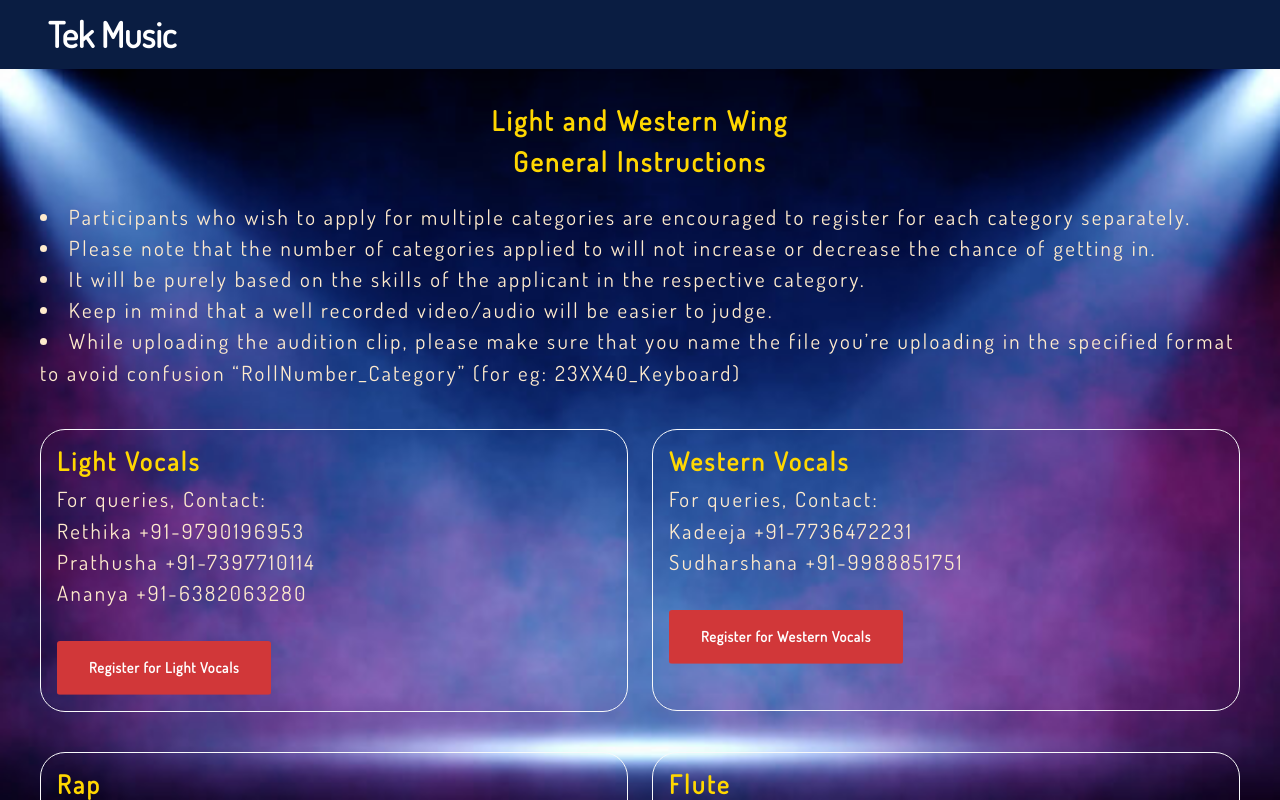
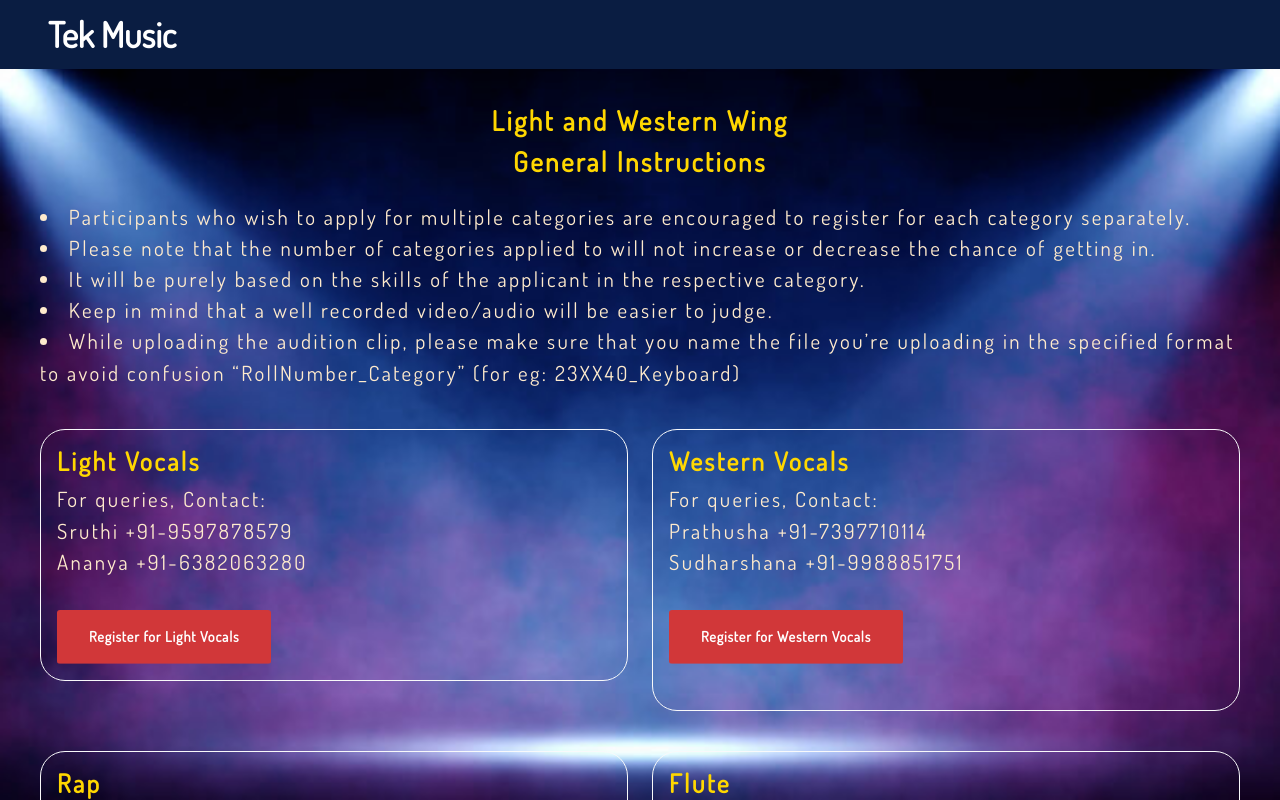
Before and after one commit to rethikaskumar/TekMusic, a React (Create React App) app: page /talenthunt/light-western in a window 1280 px wide. Built offline with nearby package versions, Linux system fonts and the light colour scheme.

Commit message:
poc final changes

```diff
--- a/src/Classical.js
+++ b/src/Classical.js
@@ -76,7 +76,7 @@ function Classical() {
                   <Card.Title><div className="maincontent3t">Violin</div></Card.Title>
                   <Card.Text>
                     <div className="maincontent3">For queries, Contact:</div>
-                    <div className="maincontent3">Rethika +91-9790196953</div>
+                    <div className="maincontent3">Harini +91-7904978818</div>
                   </Card.Text>
                   <a href="https://forms.gle/LNrBkXpdcN7gNc7JA" target="_blank" rel="noopener noreferrer" className='fontjoin'>
                     <button className="button text-bt-2">Register for Violin</button>
--- a/src/Lightwestern.js
+++ b/src/Lightwestern.js
@@ -50,8 +50,7 @@ function Lightwestern() {
                   <Card.Title><div className="maincontent3t">Light Vocals</div></Card.Title>
                   <Card.Text>
                     <div className="maincontent3">For queries, Contact:</div>
-                    <div className="maincontent3">Rethika +91-9790196953</div>
-                    <div className="maincontent3">Prathusha +91-7397710114</div>
+                    <div className="maincontent3">Sruthi +91-9597878579</div>
                     <div className="maincontent3">Ananya +91-6382063280</div>
                   </Card.Text>
                   <a href="https://forms.gle/wMc8QFVKUEqmAZgS8" target="_blank" rel="noopener noreferrer" className='fontjoin'>
@@ -67,7 +66,7 @@ function Lightwestern() {
                   <Card.Title><div className="maincontent3t">Western Vocals</div></Card.Title>
                   <Card.Text>
                     <div className="maincontent3">For queries, Contact:</div>
-                    <div className="maincontent3">Kadeeja +91-7736472231</div>
+                    <div className="maincontent3">Prathusha +91-7397710114</div>
                     <div className="maincontent3">Sudharshana +91-9988851751</div>
 
                   </Card.Text>
@@ -161,7 +160,7 @@ function Lightwestern() {
                   <Card.Title><div className="maincontent3t">Violin</div></Card.Title>
                   <Card.Text>
                     <div className="maincontent3">For queries, Contact:</div>
-                    <div className="maincontent3">Rethika +91-9790196953</div>
+                    <div className="maincontent3">Harini +91-7904978818</div>
                     <div className="maincontent3"></div>
                   </Card.Text>
                   <a href="https://forms.gle/LNrBkXpdcN7gNc7JA" target="_blank" rel="noopener noreferrer" className='fontjoin'>
--- a/src/Media.js
+++ b/src/Media.js
@@ -44,8 +44,6 @@ function Media() {
                   <Card.Text>
                     <div className="maincontent3">For queries, Contact:</div>
                     <div className="maincontent3">Visalakshi +91-8903810098</div>
-                    <div className="maincontent3">Rethika +91-9790196953</div>
-                    <div className="maincontent3">Vijhay +91-6379276849</div>
                   </Card.Text>
                   <a href="https://forms.gle/Pi8UG6t6umTt9UPL6" target="_blank" rel="noopener noreferrer" className='fontjoin'>
                     <button className="button text-bt-2">Register for Media and Event Management</button>
--- a/src/Mixing.js
+++ b/src/Mixing.js
@@ -39,6 +39,7 @@ function Mixing() {
                   <Card.Text>
                     <div className="maincontent3"><font>For queries, Contact: </font></div>
                     <div className="maincontent3"><font>Joses +91-9360373399</font></div>
+                    <div className="maincontent3"><font>Neelesh +91-8148401083</font></div>
                   </Card.Text>
                   <a href="https://forms.gle/KnC2Z5CeviHwFxfb8" target="_blank" rel="noopener noreferrer" className='fontjoin'>
                     <button className="button text-bt-2">Register for Mixing</button>
```
Also changed, not shown: 1 other file (tests, documents, lock files or other folders).
